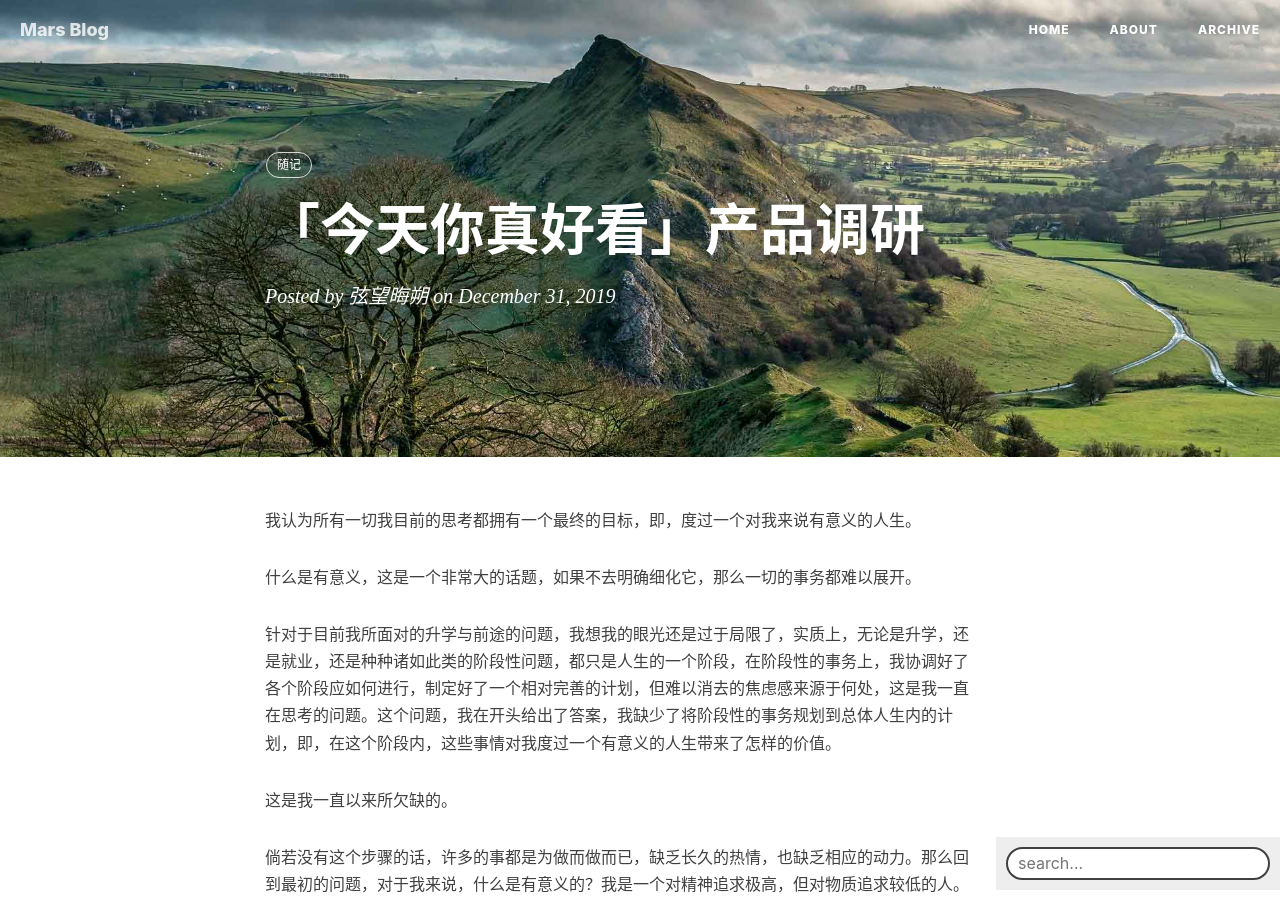
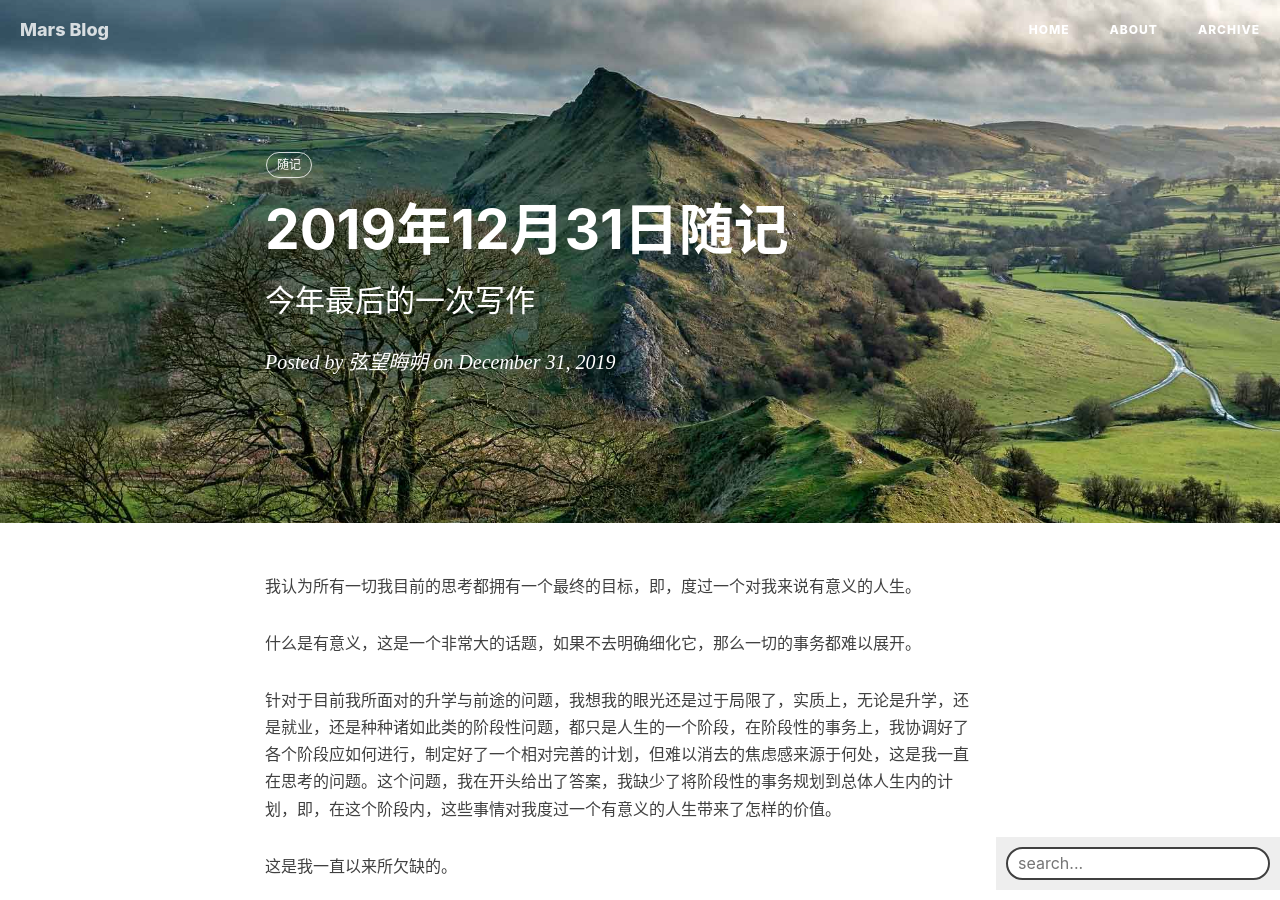
Before and after one commit to 835066087/835066087.github.io, a Jekyll site: the page built from _posts/2019-12-31-end.md, in a window 1280 px wide and 900 px high. Built offline with Jekyll 4.4.1, drawn with Linux system fonts in a browser that asks for light colours; nearby versions of some CDN libraries; comment, search, counter and statistics services are not loaded.

Commit message:
修改题目

```diff
--- a/_posts/2019-12-31-end.md
+++ b/_posts/2019-12-31-end.md
@@ -1,7 +1,7 @@
 ---
 layout:     post
-title:      "「今天你真好看」产品调研"
-subtitle:
+title:      "2019年12月31日随记"
+subtitle:   今年最后的一次写作
 date:       2019-12-31 12:00:00
 author:     "弦望晦朔"
 header-img: "img/post/post-bg-end.jpg"
```
